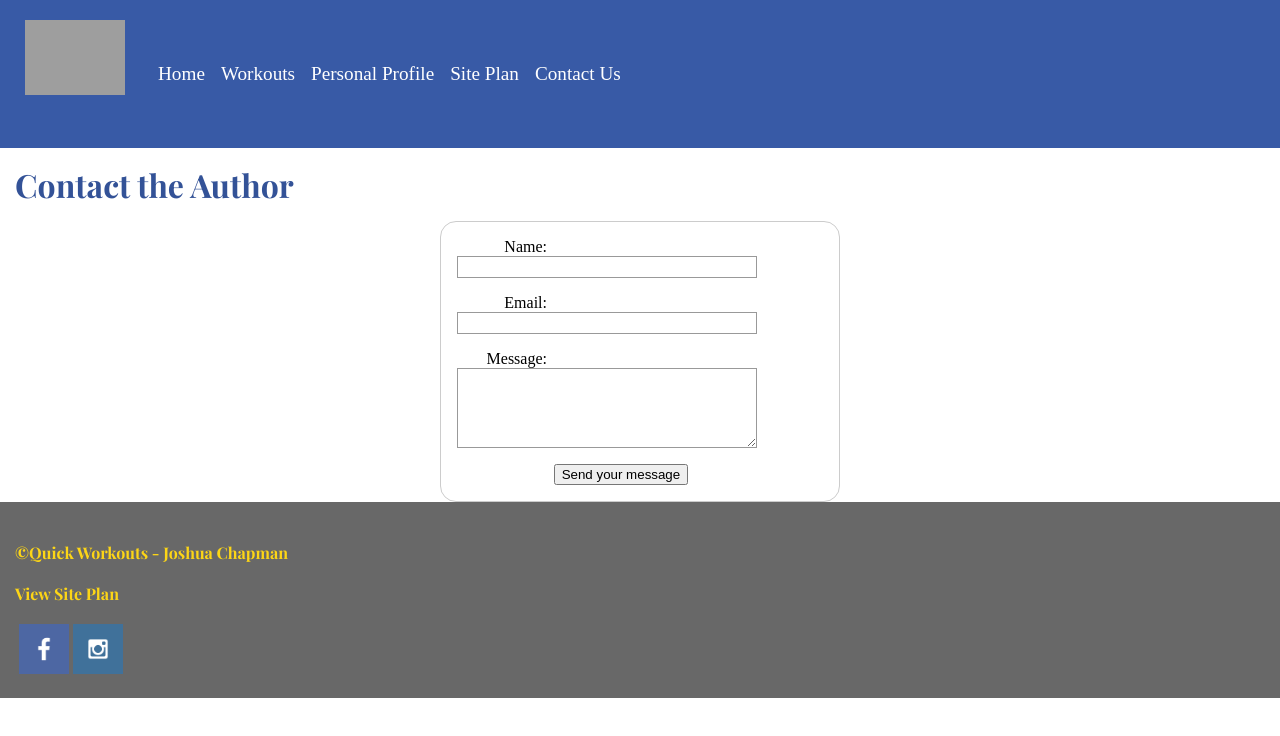
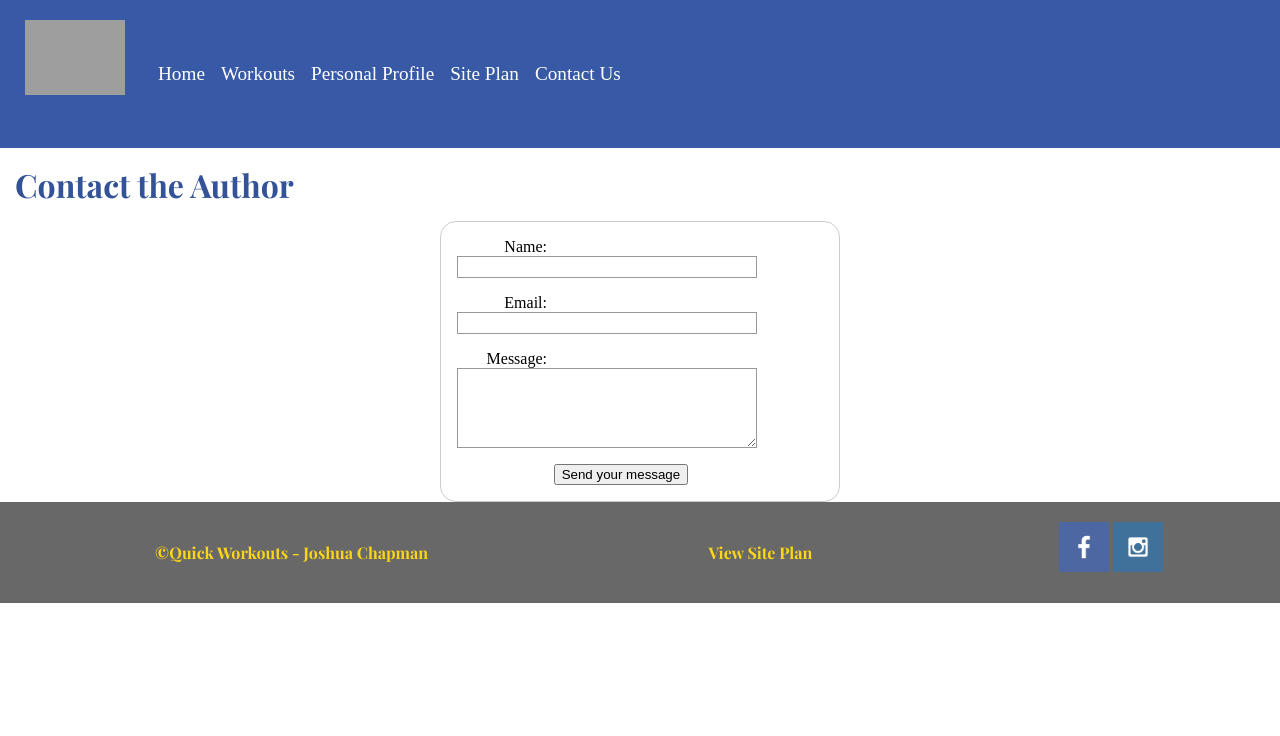
Before and after one commit to funnyfranky/portfolio, a plain HTML site: page contact.html in a window 1280 px wide. Drawn offline with nearby package versions, Linux system fonts and the light colour scheme; grey boxes are pictures that could not be loaded; a web font is replaced by a local one.

Commit message:
Fixed footer HTML

```diff
--- a/contact.html
+++ b/contact.html
@@ -50,8 +50,9 @@
         </form>
 
     </main>
-    <footer class="grid_2_left_larger">
-        <div class="grid_2_even">
+    <footer>
+        <div class="grid_2_left_larger">
+            <div id='flex_box' class="grid_2_even">
                 <h4>&#169;Quick Workouts - Joshua Chapman</h4>
                 <h4><a href="site-plan.html">View Site Plan</a></h4>
             </div>
@@ -59,6 +60,7 @@
                 <img class='social_media_img' src="https://github.githubassets.com/favicons/favicon.png" alt="">
                 <img class='social_media_img' src="images/facebook.png" alt="">
                 <img class='social_media_img' src="images/instagram.png" alt="">
+            </div>
         </div>
     </footer>
     <script>
```
Also changed, not shown: personal_profile.html (+4 -2 lines). Lines whose indentation alone changed are shown as unchanged.
